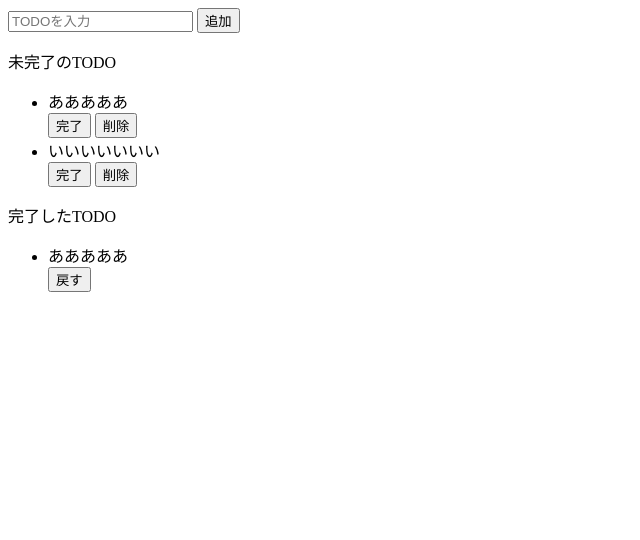
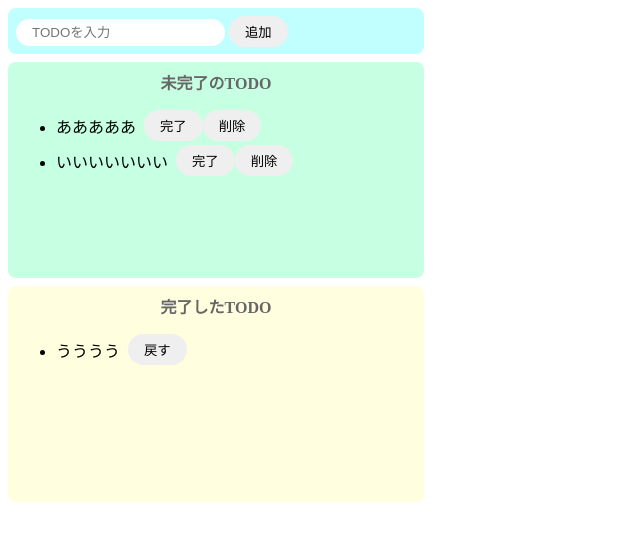
Before and after one commit to shouyamamoto/js-todo-app, a plain HTML site: page index.html in a window 1280 px wide. Shown: the whole page, without its empty margins (0-640 px from the left). Drawn offline with Linux system fonts and the light colour scheme.

Commit message:
add style

```diff
--- a/index.html
+++ b/index.html
@@ -5,22 +5,23 @@
     <meta http-equiv="X-UA-Compatible" content="IE=edge" />
     <meta name="viewport" content="width=device-width, initial-scale=1.0" />
     <title>todo-js</title>
+    <link rel="stylesheet" href="/src/style.css">
   </head>
   <body>
-    <div>
+    <div class="input-area">
       <input type="text" placeholder="TODOを入力">
       <button>追加</button>
     </div>
 
-    <div>
-      <p>未完了のTODO</p>
+    <div class="incomplete-area">
+      <p class="title">未完了のTODO</p>
       <ul>
-        <div>
+        <div class="list-row">
           <li>あああああ</li>
           <button>完了</button>
           <button>削除</button>
         </div>
-        <div>
+        <div class="list-row">
           <li>いいいいいいい</li>
           <button>完了</button>
           <button>削除</button>
@@ -28,11 +29,11 @@
       </ul>
     </div>
 
-    <div>
-      <p>完了したTODO</p>
+    <div class="complete-area">
+      <p class="title">完了したTODO</p>
       <ul>
-        <div>
-          <li>あああああ</li>
+        <div class="list-row">
+          <li>うううう</li>
           <button>戻す</button>
         </div>
       </ul>
--- /dev/null
+++ b/src/style.css
@@ -0,0 +1,61 @@
+body {
+  margin: 0;
+  padding: 0;
+}
+
+input {
+  border-radius: 16px;
+  border: none;
+  padding: 6px 16px;
+  outline: none;
+}
+button {
+  border-radius: 16px;
+  border: none;
+  padding: 6px 16px;
+}
+button:hover {
+  background-color: #ff7fff;
+  color: #ffffff;
+  cursor: pointer;
+}
+li {
+  margin-right: 8px;
+}
+.input-area {
+  background-color: #c1ffff;
+  width: 400px;
+  height: 30px;
+  padding: 8px;
+  margin: 8px;
+  border-radius: 8px;
+}
+
+.incomplete-area {
+  background-color: #c6ffe2;
+  width: 400px;
+  min-height: 200px;
+  padding: 8px;
+  margin: 8px;
+  border-radius: 8px;
+}
+
+.complete-area {
+  background-color:#ffffe0;
+  width: 400px;
+  min-height: 200px;
+  padding: 8px;
+  margin: 8px;
+  border-radius: 8px;
+}
+.title {
+  text-align: center;
+  margin-top: 0;
+  font-weight: bold;
+  color: #666;
+}
+.list-row {
+  display: flex;
+  align-items: center;
+  margin-bottom: 4px;
+}
```
